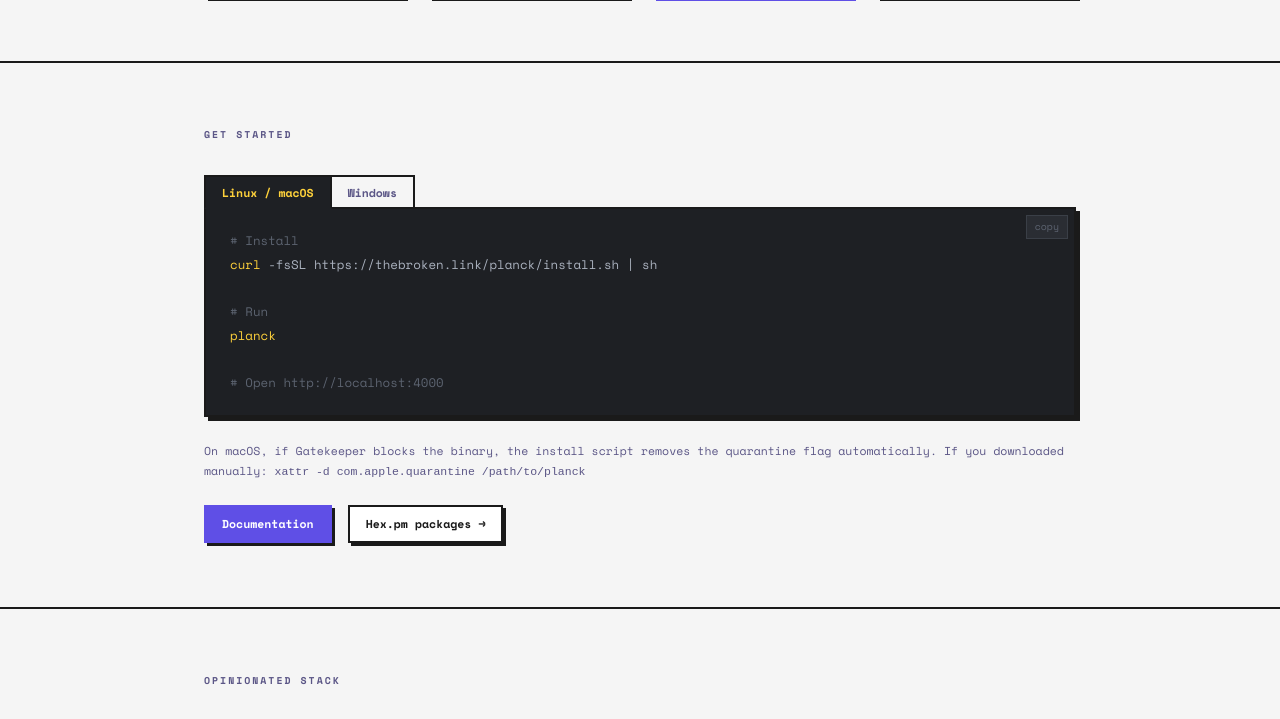
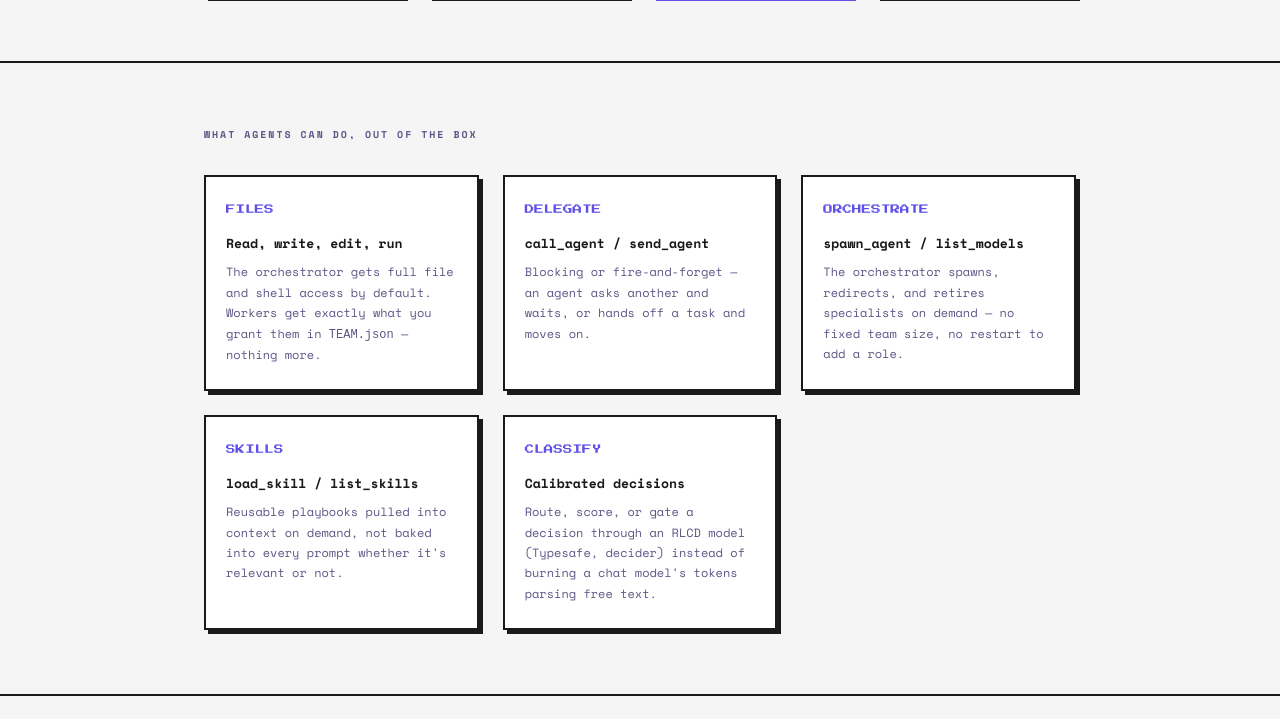
Before and after one commit to alexdesousa/planck, a plain HTML site: page docs/index.html in a window 1280 px wide. Shown: the part 1682-2401 px from the top of the page. Drawn offline with nearby package versions, Linux system fonts and the light colour scheme.

Commit message:
:sparkles: landing page: show what agents can do out of the box
Adds a "What agents can do, out of the box" section between the stack
and get-started, grouped by tool type (files, delegation, orchestration,
skills, classify) — the page sold the architecture but never showed what
an agent actually does by default. Reuses the existing steps/step card
pattern from the self-hosted section, no new CSS.

The files card originally claimed every agent gets read/write/edit/bash
by default — wrong: only the orchestrator does when its TEAM.json entry
declares no tools at all (Headless.start_orchestrator/7's
`if spec.tools == [], do: builtins()` fallback); workers strictly get
whatever TEAM.json grants them, with no equivalent fallback in
start_workers/7. Corrected before committing.

```diff
--- a/docs/index.html
+++ b/docs/index.html
@@ -424,6 +424,40 @@
     </div>
   </section>
 
+  <!-- ── Built-in tools ──────────────────────────────────────────────── -->
+  <section>
+    <div class="container">
+      <p class="section-label">What agents can do, out of the box</p>
+      <div class="steps">
+        <div class="step">
+          <span class="step-num">FILES</span>
+          <h3>Read, write, edit, run</h3>
+          <p>The orchestrator gets full file and shell access by default. Workers get exactly what you grant them in <code>TEAM.json</code> — nothing more.</p>
+        </div>
+        <div class="step">
+          <span class="step-num">DELEGATE</span>
+          <h3>call_agent / send_agent</h3>
+          <p>Blocking or fire-and-forget — an agent asks another and waits, or hands off a task and moves on.</p>
+        </div>
+        <div class="step">
+          <span class="step-num">ORCHESTRATE</span>
+          <h3>spawn_agent / list_models</h3>
+          <p>The orchestrator spawns, redirects, and retires specialists on demand — no fixed team size, no restart to add a role.</p>
+        </div>
+        <div class="step">
+          <span class="step-num">SKILLS</span>
+          <h3>load_skill / list_skills</h3>
+          <p>Reusable playbooks pulled into context on demand, not baked into every prompt whether it's relevant or not.</p>
+        </div>
+        <div class="step">
+          <span class="step-num">CLASSIFY</span>
+          <h3>Calibrated decisions</h3>
+          <p>Route, score, or gate a decision through an RLCD model (Typesafe, decider) instead of burning a chat model's tokens parsing free text.</p>
+        </div>
+      </div>
+    </div>
+  </section>
+
   <!-- ── Get started ─────────────────────────────────────────────────── -->
   <section id="get-started">
     <div class="container">
```
